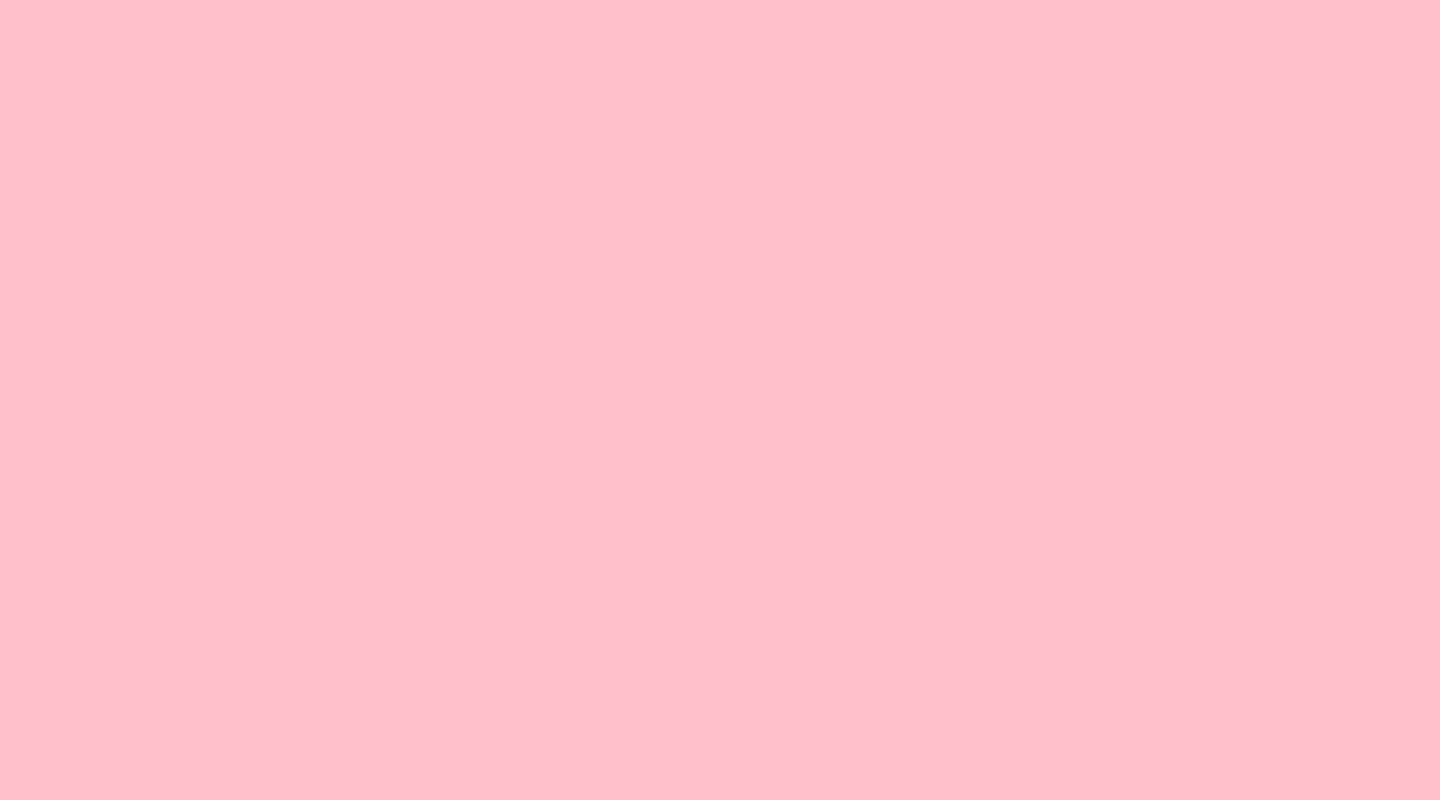
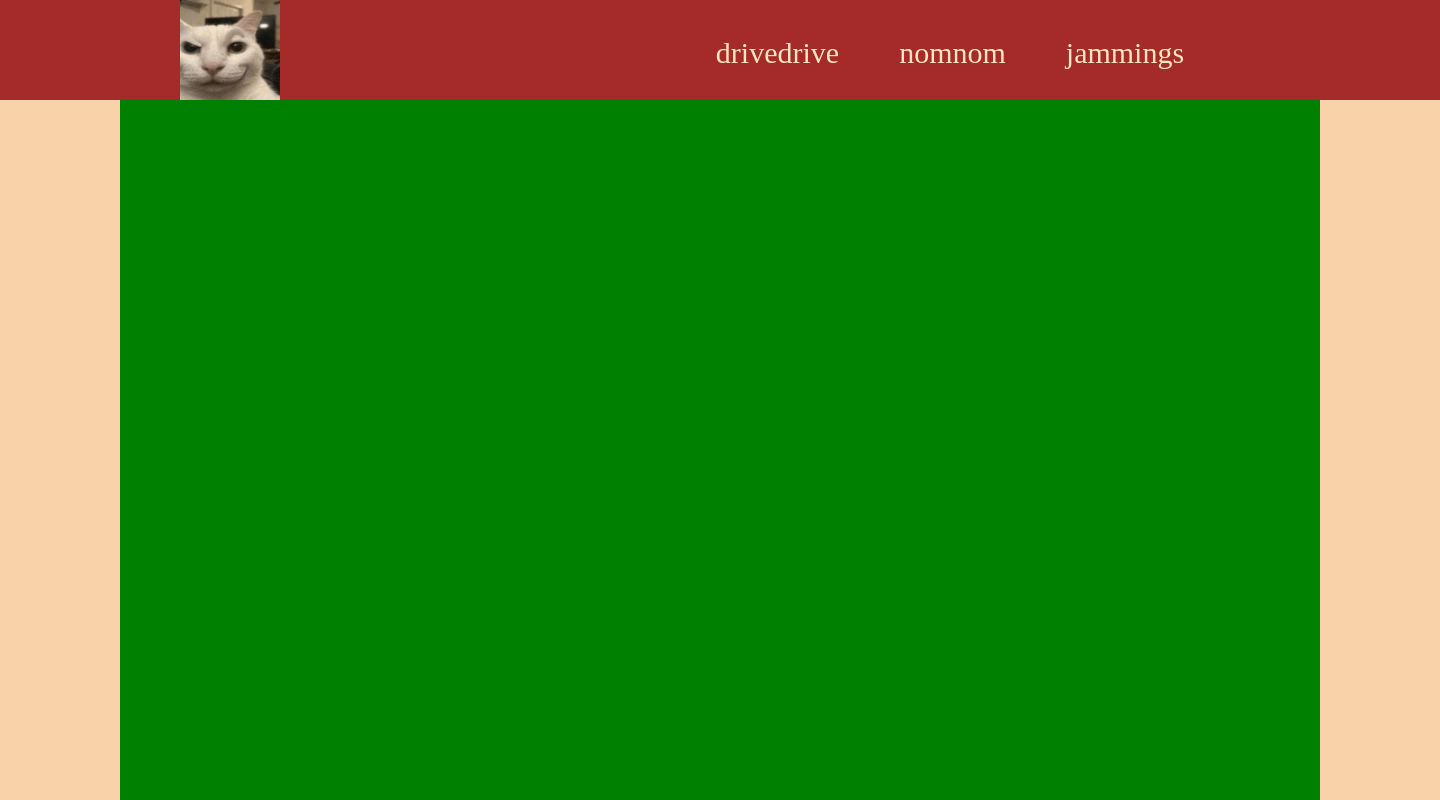
Before and after one commit to han287-web/travel-diary, a plain HTML site: page index.html in a window 1280 px wide. Shown: the top 800 px of the page, 1440 px wide, since content can reach past the window. Drawn offline with Linux system fonts and the light colour scheme; a web font is replaced by a local one.

Commit message:
( ◕ ◞ ◕ ) auto commit

```diff
--- a/index.html
+++ b/index.html
@@ -3,15 +3,100 @@
 <head>
   <title>Hammer's Travel Diary</title>
   <meta charset="UTF-8">
+  <link rel="preconnect" href="https://fonts.googleapis.com">
+<link rel="preconnect" href="https://fonts.gstatic.com" crossorigin>
+<link href="https://fonts.googleapis.com/css2?family=Balsamiq+Sans:ital,wght@0,400;0,700;1,400;1,700&family=Gorditas:wght@400;700&family=Poetsen+One&family=Spicy+Rice&display=swap" rel="stylesheet">
   <style>
+    h1 {
+    font-family: "Spicy Rice", sans-serif;
+    font-size: 4.5em;
+    }
+    h2 {
+    font-family: "Spicy Rice", sans-serif;
+    font-size: 3.5em;
+    }
+
+    h3 {
+    font-family: "Gorditas", serif;
+    font-weight: 700;
+    font-size: 2.25em;
+    }
+
+    p {
+    font-family: "Balsamiq Sans", sans-serif;
+    font-size: 1em;
+    color: #f1993b;
+    }
+
+    ul li a {
+    font-family: "Gorditas", serif;
+    font-size: 1.5em;
+    color: #ffe6bd;
+    }
+
     body {
-      background:pink;
+      width: 1440px;
+      text-align: center;
+      margin: 0 auto;
+      background: #f9d2a9;
+      padding: 0;
+      font-size: 20px;
+    }
+    .leHead {
+      height: 100px;
+      background-color: brown;
+      display: grid;
+      grid-template-columns: 30% 70%;
+      align-items: center;
+      padding: 0 20px;
+      text-align: center;
+    }
 
+    .leHead ul {
+      display: flex;
+/*       background-color: black; */
+      justify-content: center;
+      list-style: none;
+    }
+
+    .leHead li a {
+      text-decoration: none;
+      margin: 30px;
+    }
+
+    .leHead ul li a:hover {
+      color: green;
+    }
+
+    .leHead img {
+      width: auto;
+      height: 100px;
+    }
+
+    .bg {
+      width: 1200px;
+      height: 1600px;
+      background-color: green;
+      margin: 0 auto;
     }
   </style>
 </head>
 
 <body>
+  <div class="leHead">
+    <div>
+      <img src="smirk-cat.gif" alt="logo placeholder">
+    </div>
+    <nav>
+    <ul>
+      <li> <a href="drivedrive.html"> drivedrive </a></li>
+      <li> <a href="nomnom.html"> nomnom </a></li>
+      <li> <a href="jammings.html"> jammings </a></li>
+     </ul></nav>
+  </div>
+  <div class="bg">
 
+  </div>
 </body>
+
 </html>
```
Also changed, not shown: drivedrive.html (added, +1 -0 lines), jammings.html (added, +1 -0 lines), nomnom.html (added, +1 -0 lines), smirk-cat.gif (added).
